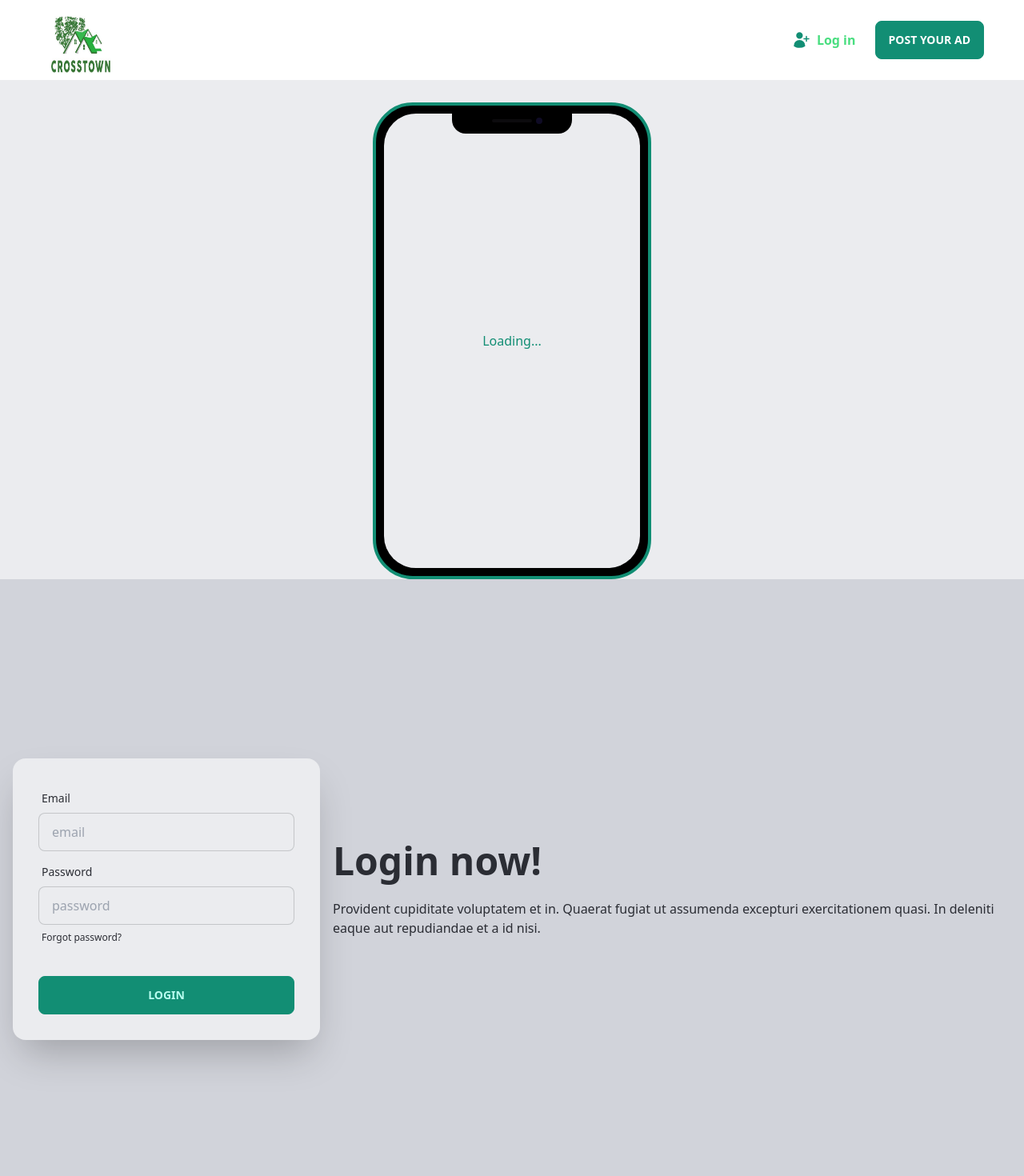
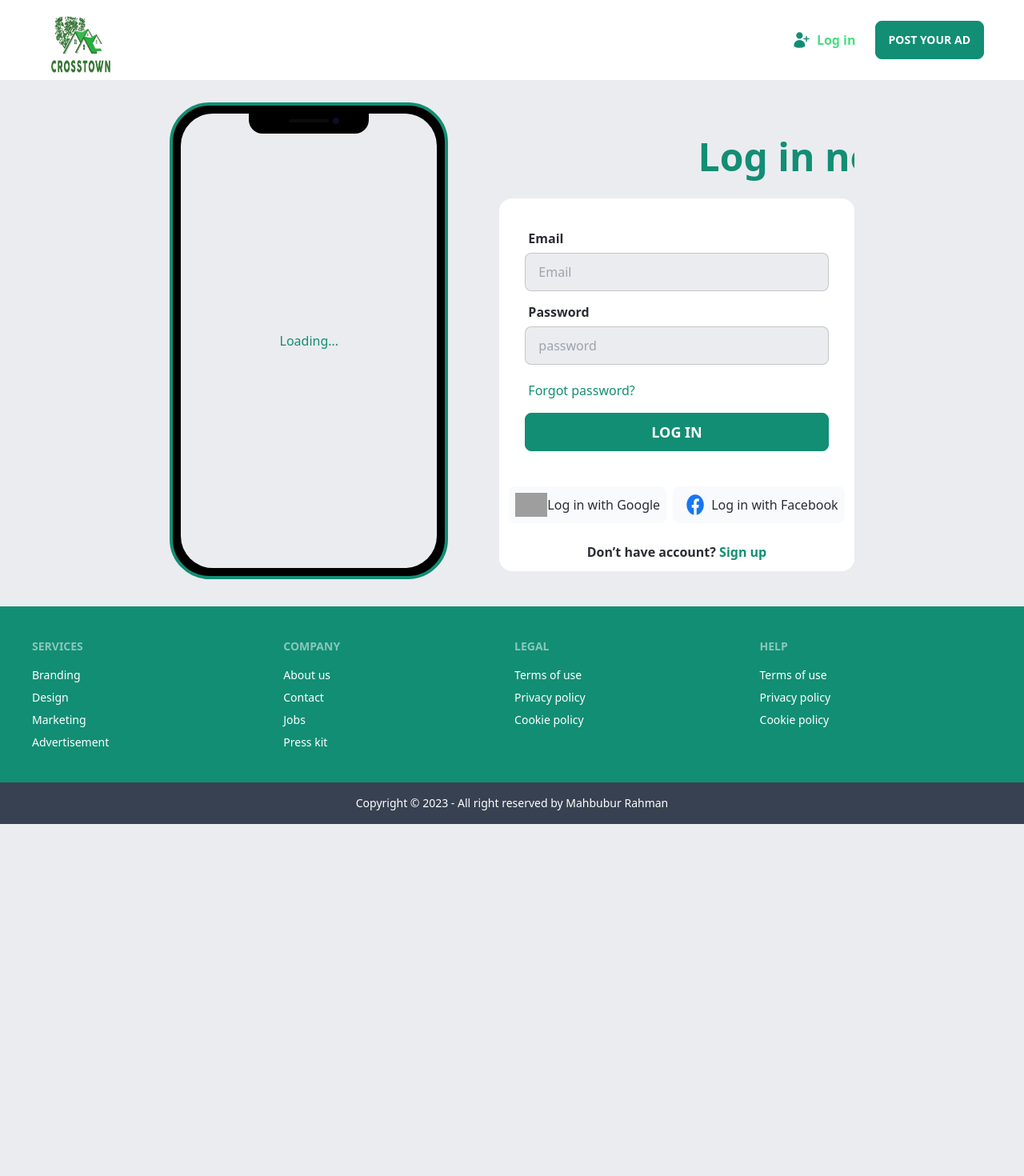
Before and after one commit to mahbubaly/rental-web, a React (Vite) app: page /logIn in a window 1280 px wide. Shown: the top 1470 px of the page at 80% size. After the commit the page ends 1030 px from the top, so only its background shows below. Built offline with nearby package versions, Linux system fonts and the light colour scheme; grey boxes are pictures that could not be loaded.

Commit message:
logIn page added second

```diff
--- a/src/Components/LogIn.jsx
+++ b/src/Components/LogIn.jsx
@@ -22,46 +22,82 @@ const LogIn = () => {
     return (
         <>
 
-            <div className='flex justify-center mt-7'>
-                <div className="mockup-phone  border-primary">
-                    <div className="camera"></div>
-                    <div className="display">
-                        <div className="artboard artboard-demo phone-1 text-primary font-xl">Loading... </div>
-                    </div>
-                </div>
-            </div>
 
 
-            <div className=''>
-                <div className="hero min-h-screen bg-base-200">
-                    <div className="hero-content flex-col lg:flex-row-reverse">
-                        <div className="text-center lg:text-left">
-                            <h1 className="text-5xl font-bold">Login now!</h1>
-                            <p className="py-6">Provident cupiditate voluptatem et in. Quaerat fugiat ut assumenda excepturi exercitationem quasi. In deleniti eaque aut repudiandae et a id nisi.</p>
+
+
+
+
+            <div className="   ">
+                <div className="lg:flex my-7 justify-center items-center gap-16">
+                    <div className="text-center lg:text-right ">
+                        <div className="mockup-phone hover:shadow-2xl  border-primary">
+                            <div className="camera"></div>
+                            <div className="display">
+                                <div className="artboard artboard-demo phone-1 text-primary font-xl">Loading... </div>
+                            </div>
                         </div>
-                        <div className="card flex-shrink-0 w-full max-w-sm shadow-2xl bg-base-100">
-                            <div className="card-body">
+                    </div>
+
+
+                    <div className='p-3 md:p-5 lg:p-0 '>
+
+
+                        <div className="text-center scroll-container ">
+                            <h1 className="text-5xl font-bold  scroll-content  text-primary my-7">Log in now!!</h1>
+                        </div>
+
+
+                        <div className="card bg-white w-full hover:shadow-2xl  ">
+                            <form onSubmit={handlerLog} className="card-body">
                                 <div className="form-control">
                                     <label className="label">
-                                        <span className="label-text">Email</span>
+                                        <span className="label-text text text-[16px] font-semibold">Email</span>
                                     </label>
-                                    <input type="text" placeholder="email" className="input input-bordered" />
+                                    <input type="text" name='email' placeholder="Email" className="input input-bordered" required />
                                 </div>
                                 <div className="form-control">
                                     <label className="label">
-                                        <span className="label-text">Password</span>
+                                        <span className="label-text text text-[16px] font-semibold">Password</span>
                                     </label>
-                                    <input type="text" placeholder="password" className="input input-bordered" />
+                                    <input type="password" required name='password' placeholder="password" className="input input-bordered" />
                                     <label className="label">
-                                        <a href="#" className="label-text-alt link link-hover">Forgot password?</a>
+
+                                        <Link to="/forgotPass" className='text-primary mt-3 hover:underline'>Forgot password? </Link>
                                     </label>
                                 </div>
-                                <div className="form-control mt-6">
-                                    <button className="btn btn-primary">Login</button>
+                                <div className="form-control ">
+
+
+                                    <button onClick={handlerLog} className="btn btn-primary text-[18px] text-white">
+                                        Log in</button>
+
+
                                 </div>
+
+                            </form>
+                            <div className='lg:flex p-3 gap-2 justify-center'>
+
+
+                                <Link className='flex p-2 justify-center items-center  rounded-lg bg-slate-50 text-center ' to='/google'>
+                                    <img className='w-[40px] h-[30px]' src={googleLogo} alt="" />
+                                    <h1>Log in with Google</h1>
+
+
+                                </Link>
+                                <Link className='flex mt-4 lg:mt-0 p-2 justify-center items-center rounded-lg bg-slate-50 text-center ' to='/facebook'>
+                                    <img className='w-[40px] h-[30px]' src={facebook} alt="" />
+                                    <h1>Log in with Facebook</h1>
+
+
+                                </Link>
+                            </div>
+                            <div className='mx-auto my-3'>
+                                <Link to='/signUp'> <h1 className='font-semibold  hover:underline'>Don’t have account? <span className='text-primary'>Sign up</span></h1> </Link>
                             </div>
                         </div>
                     </div>
+
                 </div>
             </div>
         </>
```
